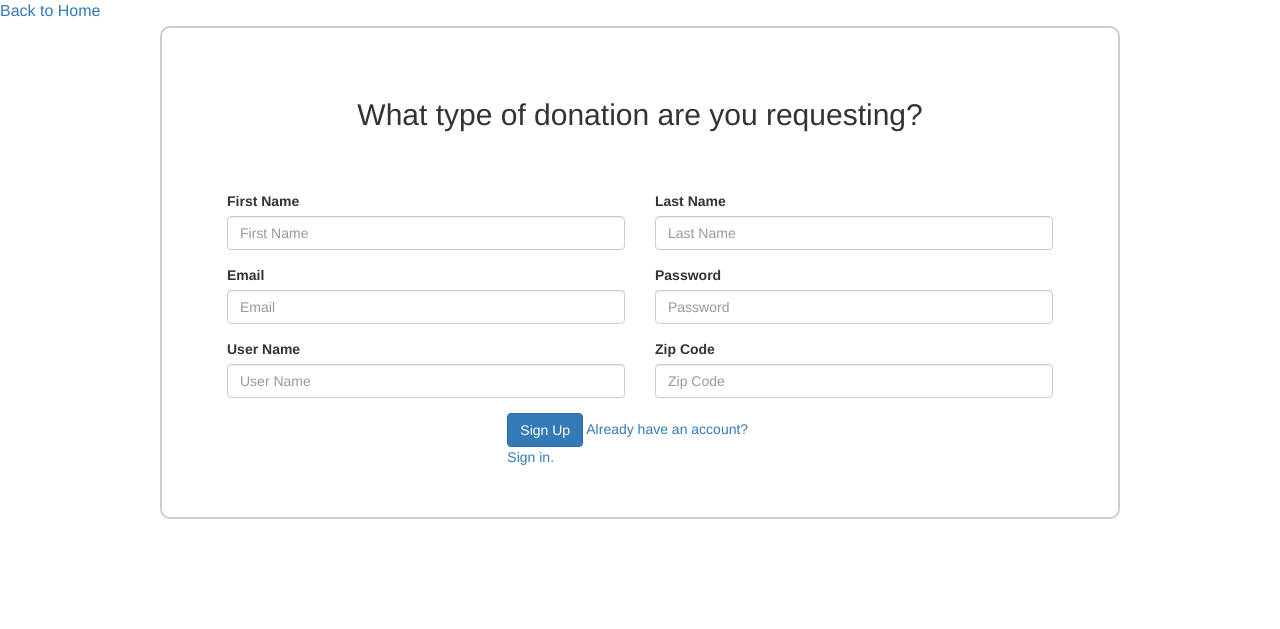
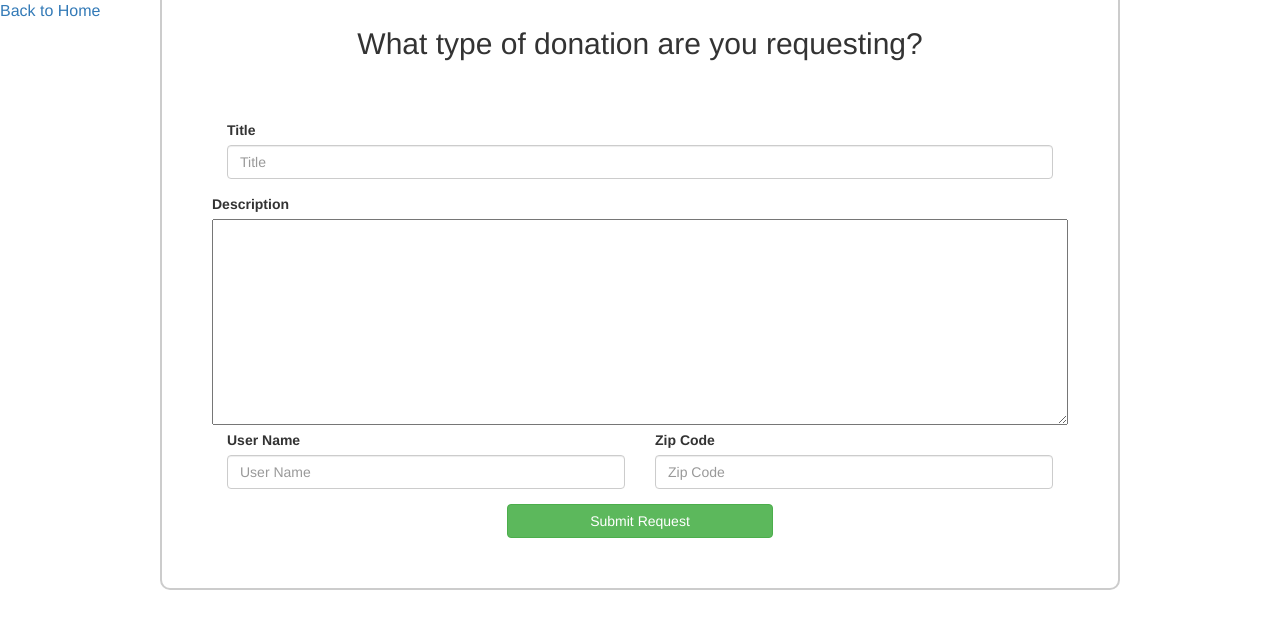
Before and after one commit to anjaligr05/CauseConnect, a Flask app: template templates/request.html in a window 1280 px wide. Shown: the top 629 px of the page. Run offline with Flask 2, Linux system fonts and the light colour scheme; the template is opened without the code that fills it, so the values that code supplies are empty; some libraries are stand-ins or nearby versions.

Commit message:
changed forms for donate and request and also styled homepage

```diff
--- a/styles/index.css
+++ b/styles/index.css
@@ -4,6 +4,7 @@
   display: block;
   margin: auto;
   border: 2px solid#ccc;
+  background: white;
   padding: 50px;
 }
 
@@ -22,6 +23,6 @@
 #home-image {
   display: block;
   margin-top: 30px;
-  height: 150px;
+  height: 200px;
   width: 100%;
 }
--- a/templates/request.html
+++ b/templates/request.html
@@ -17,45 +17,43 @@
     <div class="signUpPage">
 
         <form method="POST" class="signUpForm">
-            <h2 class="signUpHeader"> What type of donation are you requesting? </h2>
+            <h2 class="signUpHeader"> What type of donation are you requesting?</h2>
 
             <div class="form-row">
-                <div class="form-group col-md-6">
-                    <label for="inputEmail4">First Name</label>
-                    <input type="email" class="form-control" id="inputEmail4" placeholder="First Name">
-                </div>
-                <div class="form-group col-md-6">
-                    <label for="inputPassword4">Last Name</label>
-                    <input type="password" class="form-control" id="inputPassword4" placeholder="Last Name">
+                <div class="form-group col-md-12">
+                    <label for="inputEmail4">Title</label>
+                    <input type="email" class="form-control" id="inputEmail4" placeholder="Title">
                 </div>
             </div>
+            <label for="inputEmail4">Description</label>
             <div class="form-row">
-                <div class="form-group col-md-6">
+                <!-- <div class="form-group col-md-6">
                     <label for="inputEmail4">Email</label>
                     <input type="email" class="form-control" id="inputEmail4" placeholder="Email">
                 </div>
                 <div class="form-group col-md-6">
                     <label for="inputPassword4">Password</label>
                     <input type="password" class="form-control" id="inputPassword4" placeholder="Password">
+                </div> -->
+
+                <textarea style="width:100%" rows="10"></textarea>
+            </div>
+            <div class=" form-row ">
+                <div class="form-group col-md-6 ">
+                    <label for="inputEmail4 ">User Name</label>
+                    <input type="email " class="form-control " id="inputEmail4 " placeholder="User Name ">
+                </div>
+                <div class="form-group col-md-6 ">
+                    <label for="inputPassword4 ">Zip Code</label>
+                    <input type="password " class="form-control " id="inputPassword4 " placeholder="Zip Code ">
                 </div>
             </div>
-            <div class="form-row">
-                <div class="form-group col-md-6">
-                    <label for="inputEmail4">User Name</label>
-                    <input type="email" class="form-control" id="inputEmail4" placeholder="User Name">
+            <div class="row signUpFooter ">
+                <div class="col-md-4 "></div>
+                <div class="col-md-4 ">
+                    <button type="submit " class="btn btn-success btn-block">Submit Request</button>
                 </div>
-                <div class="form-group col-md-6">
-                    <label for="inputPassword4">Zip Code</label>
-                    <input type="password" class="form-control" id="inputPassword4" placeholder="Zip Code">
-                </div>
-            </div>
-            <div class="row signUpFooter">
-                <div class="col-md-4"></div>
-                <div class="col-md-4">
-                    <button type="submit" class="btn btn-primary">Sign Up</button>
-                    <a href="login.html"> Already have an account? Sign in. </a>
-                </div>
-                <div class="col-md-4"></div>
+                <div class="col-md-4 "></div>
             </div>
         </form>
     </div>
```
Also changed, not shown: templates/donate.html (+23 -25 lines), templates/index.html (+8 -8 lines), images/Logo.png.
